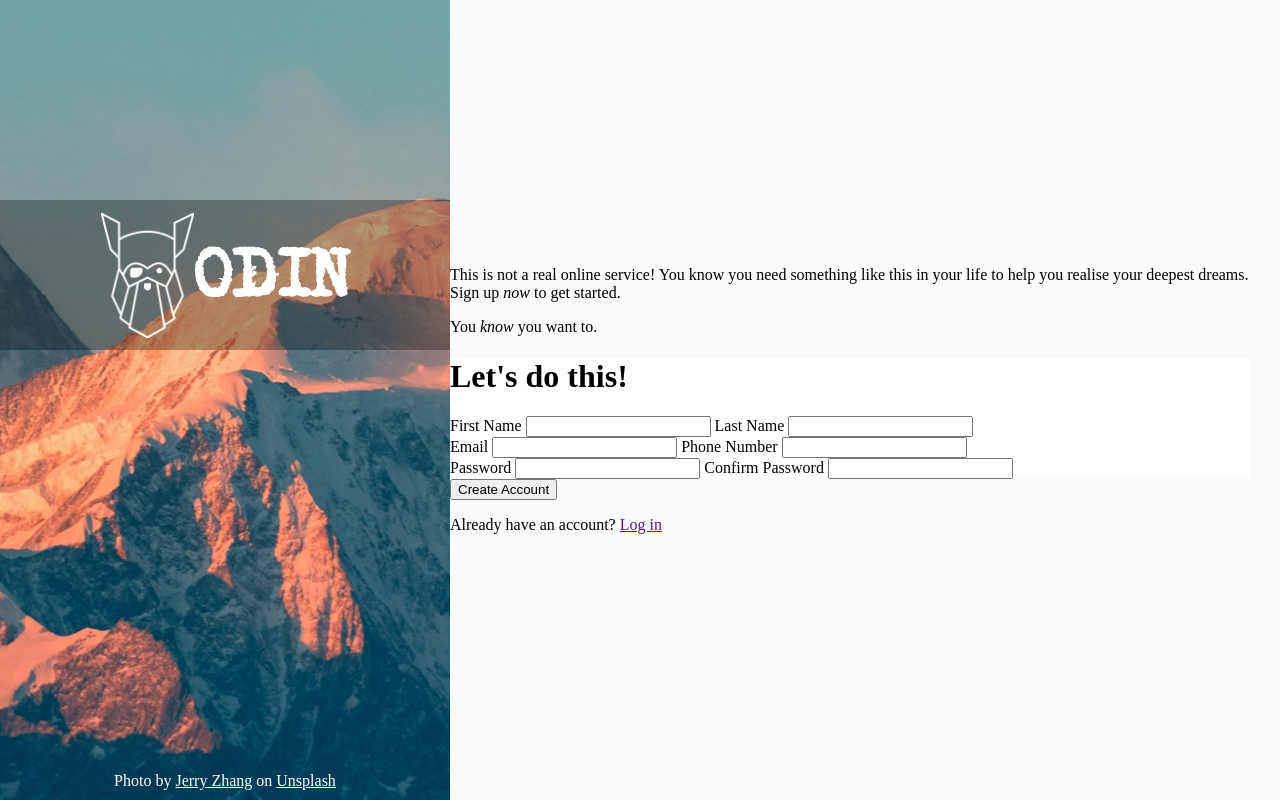
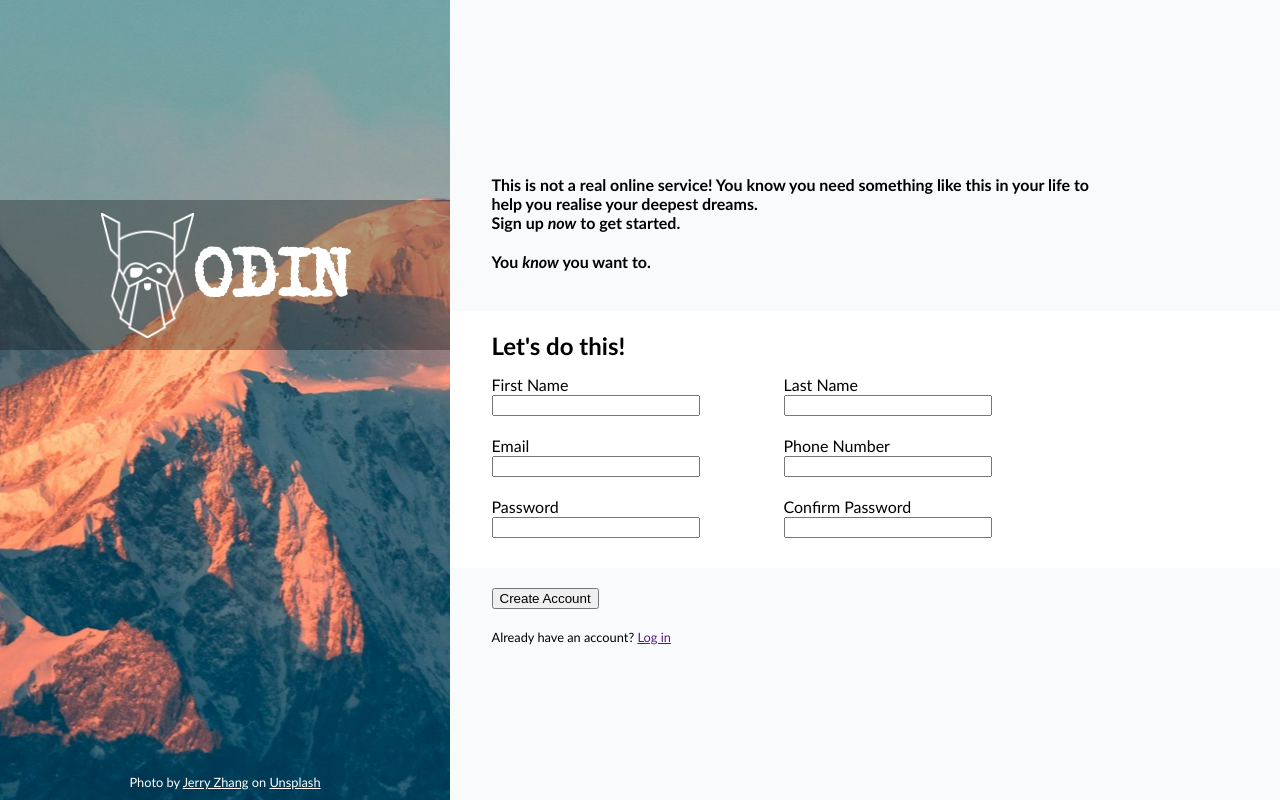
Before and after one commit to GonzaloLobos/sign-up-form, a plain HTML site: page index.html in a window 1280 px wide. Drawn offline with Linux system fonts and the light colour scheme.

Commit message:
Add form layout

```diff
--- a/index.html
+++ b/index.html
@@ -20,7 +20,7 @@
       </p>
     </div>
 
-    <div class="form-container">
+    <div class="main-container">
       <div class="header">
         <p>
           This is not a real online service! You know you need something like
@@ -31,34 +31,39 @@
       </div>
 
       <form action="#">
+        <div class="form-container">
+          <h1>Let's do this!</h1>
           <div class="form-body">
-          <h1>Let's do this!</h1>
             <div>
               <label for="first">First Name</label>
               <input id="first" type="text" />
-
+            </div>
+            <div>
               <label for="last">Last Name</label>
-            <input id=";ast" type="text" />
+              <input id="last" type="text" />
             </div>
             <div>
               <label for="mail">Email</label>
               <input id="mail" type="email" />
-
+            </div>
+            <div>
               <label for="phone">Phone Number</label>
               <input id="phone" type="tel" />
             </div>
             <div>
               <label for="password">Password</label>
               <input id="password" type="password" />
-
+            </div>
+            <div>
               <label for="password-confirm">Confirm Password</label>
               <input id="password-confirm" type="password" />
             </div>
           </div>
-        <button>Create Account</button>
+        </div>
+        <button class="form-button">Create Account</button>
       </form>
 
-      <p>Already have an account? <a href="">Log in</a></p>
+      <p class="login-text">Already have an account? <a href="">Log in</a></p>
     </div>
   </body>
 </html>
--- a/styles.css
+++ b/styles.css
@@ -4,6 +4,7 @@
 }
 
 body {
+  font-family: "Trebuchet MS", sans-serif;
   background-color: #f9fafb;
   padding: 0;
   margin: 0;
@@ -11,6 +12,18 @@ body {
   display: flex;
   align-items: center;
 }
+
+h1 {
+  padding: 0;
+  margin: 0;
+}
+
+p {
+  font-size: 0.8rem;
+  margin: 0;
+}
+
+/* ASIDE SECTION */
 
 .image-container {
   background-image: url(./assets/background-image.jpg);
@@ -24,6 +37,7 @@ body {
   flex-direction: column;
   justify-content: flex-end;
   align-items: center;
+  flex-shrink: 0;
 }
 
 .logo-container {
@@ -55,7 +69,64 @@ body {
   color: #fff;
 }
 
-.form-body {
-  background-color: white;
+/* MAIN SECTION */
+
+.header,
+.form-container h1,
+.form-body,
+.login-text {
+  padding-left: 5%;
+}
+
+.form-button {
+  margin-left: 5%;
+}
+
+.main-container {
   width: 100%;
 }
+
+.header {
+  max-width: 600px;
+}
+
+.header p {
+  font-size: 1rem;
+  font-weight: bold;
+  margin: 20px 0;
+}
+
+.form-container {
+  background-color: #fff;
+  width: 100%;
+  padding: 20px 0;
+  margin-top: 40px;
+}
+
+.form-container h1 {
+  font-size: 1.5rem;
+  margin-bottom: 5px;
+}
+
+.form-body {
+  display: flex;
+  justify-content: space-between;
+  flex-wrap: wrap;
+  max-width: 500px;
+}
+
+.form-body > * {
+  padding: 10px 0;
+}
+
+label {
+  display: block;
+}
+
+input {
+  width: 200px;
+}
+
+form button {
+  margin: 20px 0;
+}
```
Lines whose indentation alone changed are shown as unchanged.
